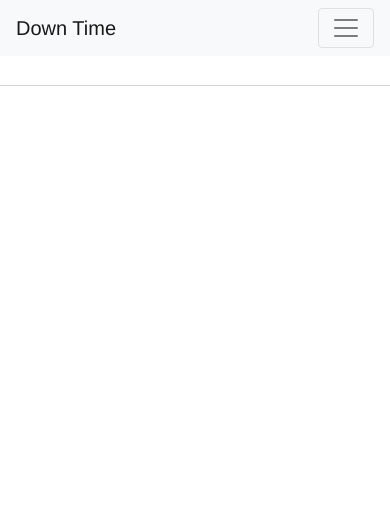
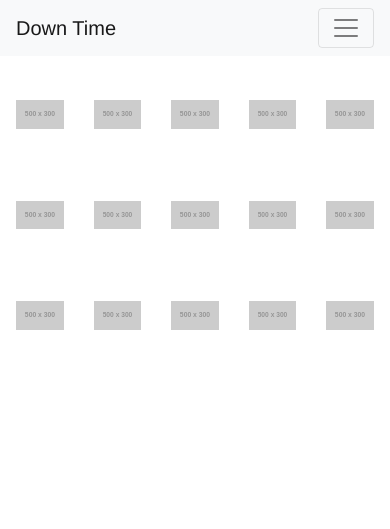
Before and after one commit to GSCrawley/downtime, a Django app: template Downtime/templates/movie-library.html in a window 390 px wide. Shown: the top 529 px of the page. Run offline with Django 3.2, Linux system fonts and the light colour scheme; the template is opened without the code that fills it, so the values that code supplies are empty; grey boxes labelled with a size stand in for pictures from a placeholder-image service; some libraries are stand-ins or nearby versions.

Commit message:
Sections

```diff
--- a/Downtime/static/css/movie-library.css
+++ b/Downtime/static/css/movie-library.css
@@ -5,8 +5,25 @@
     padding-top: 0px;
 }
 
-.gallery {
-    border: 1px solid lightgray;
+.single-items {
+    /* border: 1px solid lightgray; */
+    padding: 1rem;
+    display: flex;
+    overflow-x: scroll;
+    scroll-padding: 0 50%;
+    scroll-snap-type: x mandatory;
+    padding-top: 100px;
+}
+
+.collections {
+    padding: 1rem;
+    display: flex;
+    overflow-x: scroll;
+    scroll-padding: 0 50%;
+    scroll-snap-type: x mandatory;
+}
+
+.recommendations {
     padding: 1rem;
     display: flex;
     overflow-x: scroll;
--- a/Downtime/templates/movie-library.html
+++ b/Downtime/templates/movie-library.html
@@ -40,7 +40,7 @@
       </header>
       <main>
       <div class="row">
-            <ul class="gallery">
+        <ul class="single-items">
           <div class="col-md-3 col-sm-6 mb-4">
               <a href="#">
                 <img class="img-fluid" src="http://placehold.it/500x300" alt="">
@@ -67,7 +67,64 @@
               </a>
           </div>
         </ul>
-
+      </div>
+      <div class="row">
+          <ul class="collections">
+            <div class="col-md-3 col-sm-6 mb-4">
+                <a href="#">
+                  <img class="img-fluid" src="http://placehold.it/500x300" alt="">
+                </a>
+              </div>
+              <div class="col-md-3 col-sm-6 mb-4">
+                <a href="#">
+                  <img class="img-fluid" src="http://placehold.it/500x300" alt="">
+                </a>
+              </div>
+              <div class="col-md-3 col-sm-6 mb-4">
+                <a href="#">
+                  <img class="img-fluid" src="http://placehold.it/500x300" alt="">
+                </a>
+              </div>
+              <div class="col-md-3 col-sm-6 mb-4">
+                <a href="#">
+                  <img class="img-fluid" src="http://placehold.it/500x300" alt="">
+                </a>
+              </div>
+              <div class="col-md-3 col-sm-6 mb-4">
+                <a href="#">
+                  <img class="img-fluid" src="http://placehold.it/500x300" alt="">
+                </a>
+            </div>
+          </ul>
+        </div>
+      <div class="row">
+          <ul class="recommendations">
+            <div class="col-md-3 col-sm-6 mb-4">
+                <a href="#">
+                  <img class="img-fluid" src="http://placehold.it/500x300" alt="">
+                </a>
+              </div>
+              <div class="col-md-3 col-sm-6 mb-4">
+                <a href="#">
+                  <img class="img-fluid" src="http://placehold.it/500x300" alt="">
+                </a>
+              </div>
+              <div class="col-md-3 col-sm-6 mb-4">
+                <a href="#">
+                  <img class="img-fluid" src="http://placehold.it/500x300" alt="">
+                </a>
+              </div>
+              <div class="col-md-3 col-sm-6 mb-4">
+                <a href="#">
+                  <img class="img-fluid" src="http://placehold.it/500x300" alt="">
+                </a>
+              </div>
+              <div class="col-md-3 col-sm-6 mb-4">
+                <a href="#">
+                  <img class="img-fluid" src="http://placehold.it/500x300" alt="">
+                </a>
+            </div>
+          </ul>
         </div>
       </main>
       <footer class="bottom">
```
Lines whose indentation alone changed are shown as unchanged.
